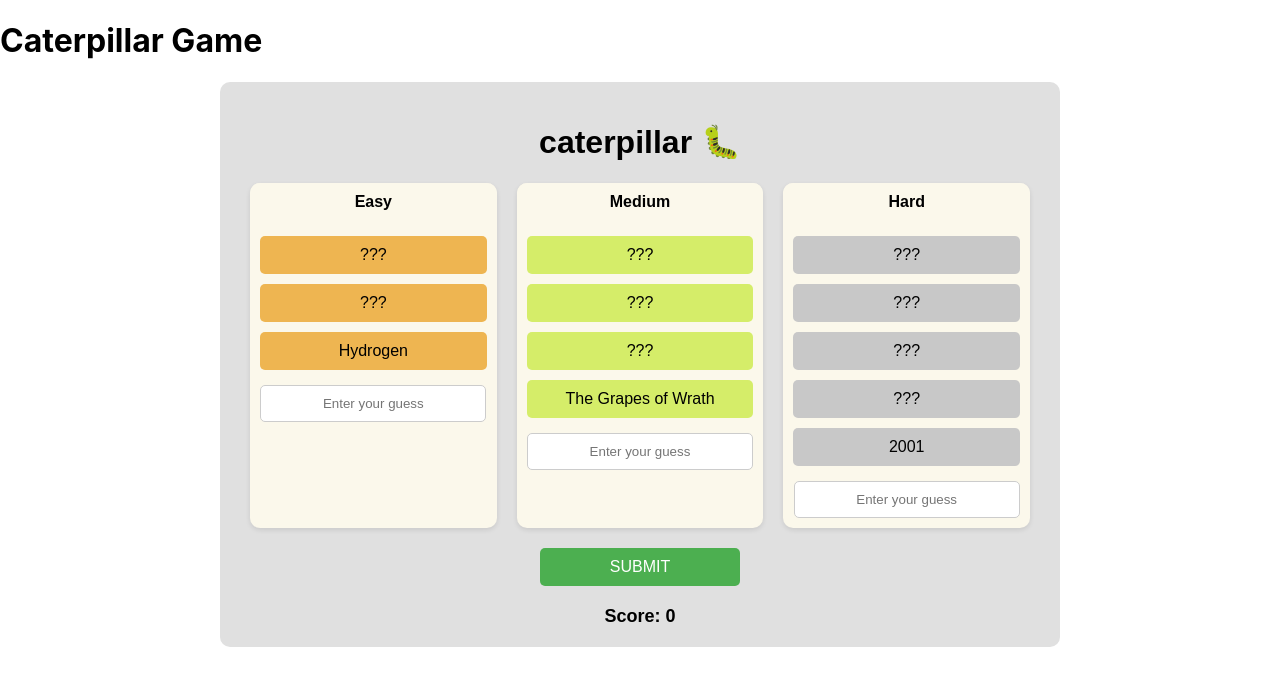
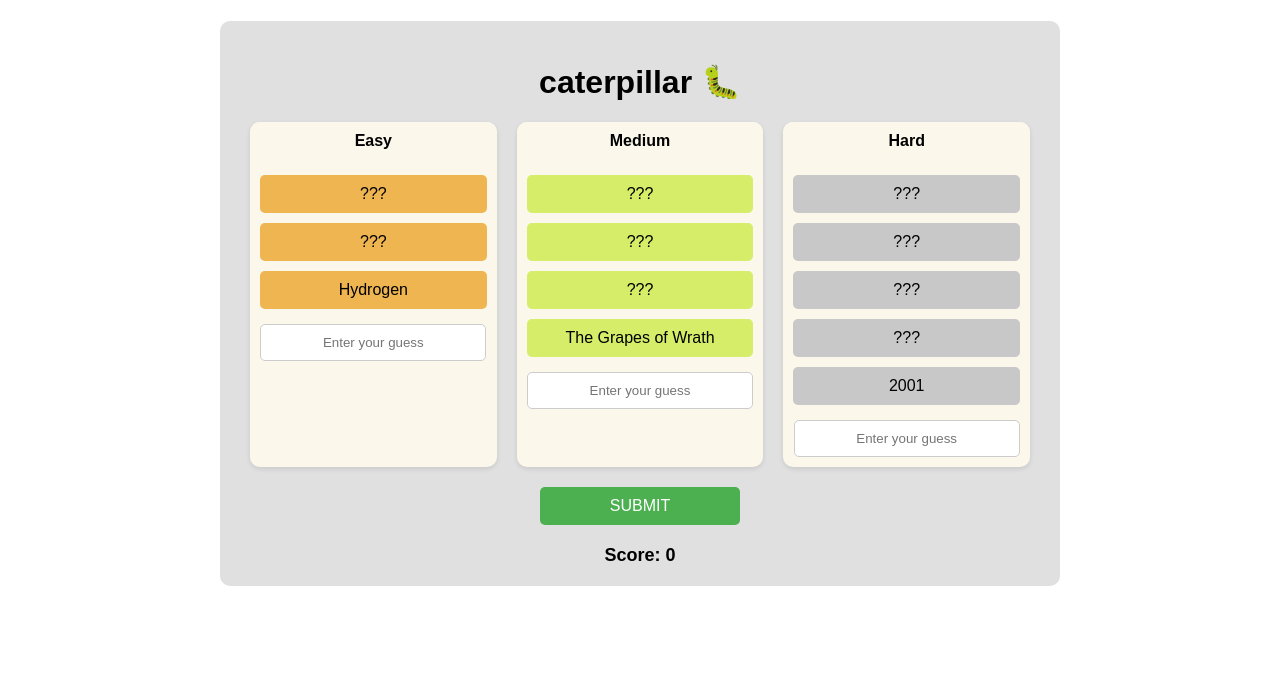
Before and after one commit to aschneidman28/caterpillar-game-react, a React (Create React App) app: page / in a window 1280 px wide. Shown: the top 686 px of the page. Built offline with nearby package versions, Linux system fonts and the light colour scheme.

Commit message:
Update App.tsx

```diff
--- a/src/App.tsx
+++ b/src/App.tsx
@@ -6,7 +6,7 @@ function App() {
   return (
     <div className="App">
       <header className="App-header">
-        <h1>Caterpillar Game</h1>
+        <h1></h1>
         <CaterpillarGame />
       </header>
     </div>
```
